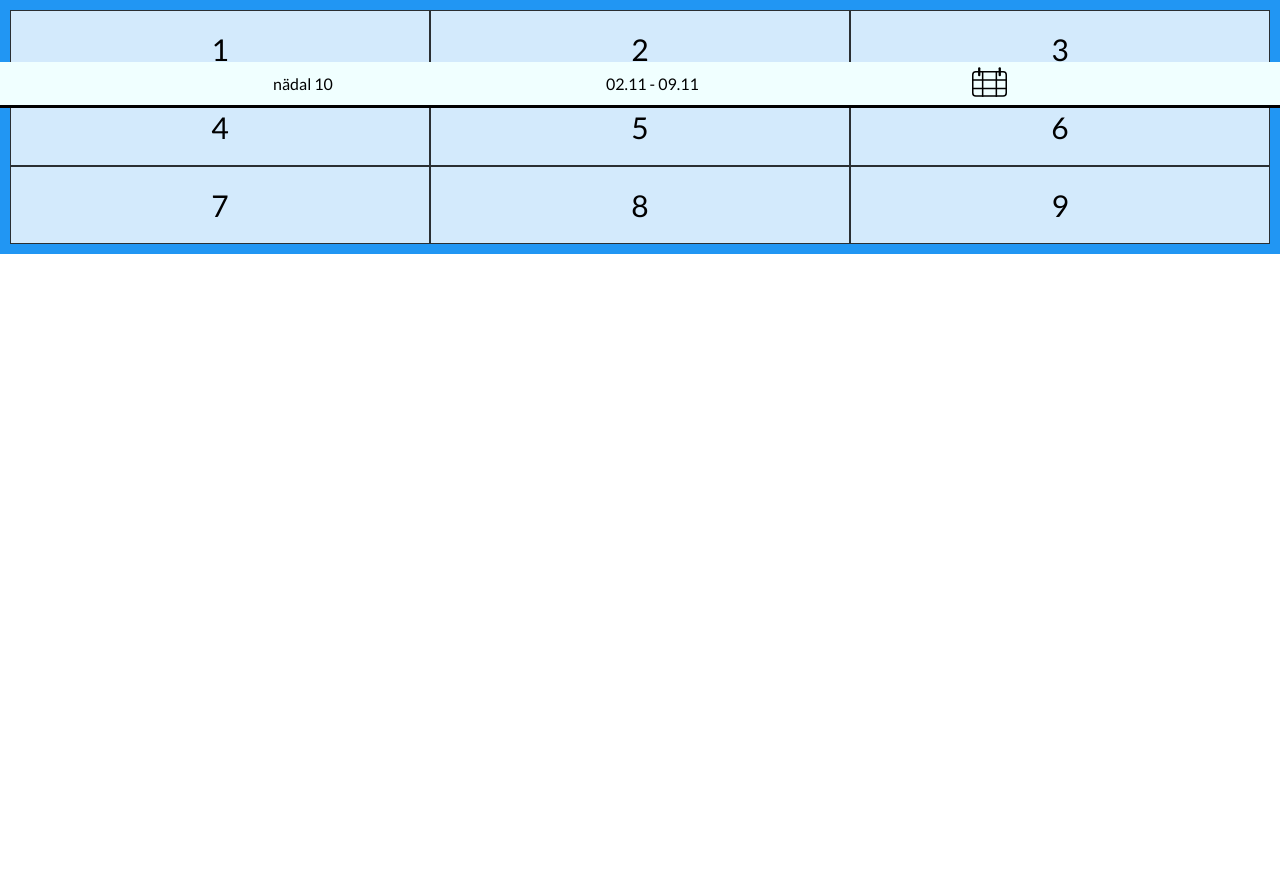
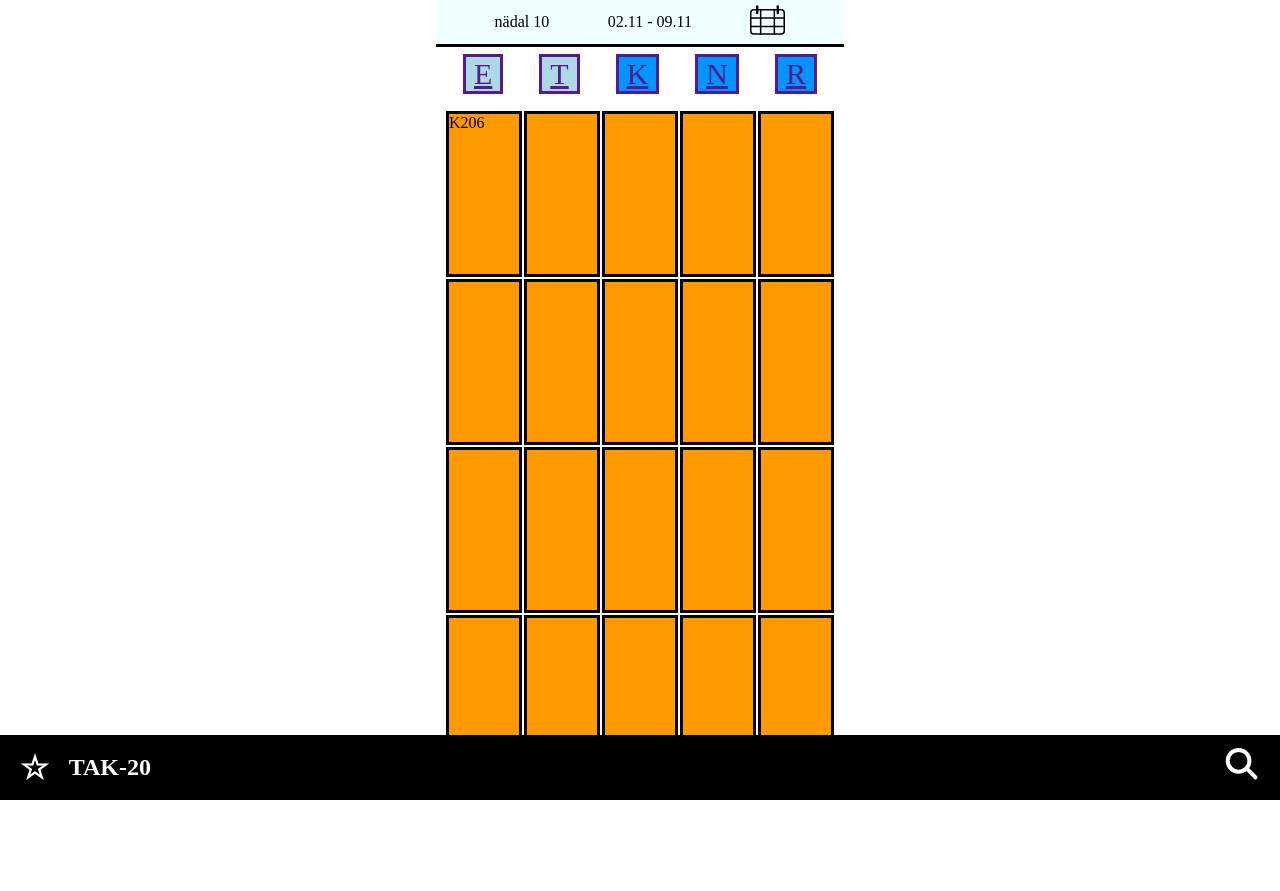
Before and after one commit to ratsepmarkus/Fest-Labs, a plain HTML site: page calender.html in a window 1280 px wide. Before the commit the page ends 800 px from the top, so only its background shows below. Drawn offline with Linux system fonts and the light colour scheme.

Commit message:
created calender grid

```diff
--- a/calender.css
+++ b/calender.css
@@ -1,29 +1,11 @@
-@import url('https://fonts.googleapis.com/css2?family=Lato&display=swap');
 * {
     margin: 0;
     padding: 0;
-    font-family: 'Lato', sans-serif;
-    box-sizing: border-box;
+    overflow-x: hidden;
 }
 
-.grid-container {
-    display: grid;
-    grid-template-columns: auto auto auto;
-    background-color: #2196F3;
-    padding: 10px;
-  }
-  .grid-item {
-    background-color: rgba(255, 255, 255, 0.8);
-    border: 1px solid rgba(0, 0, 0, 0.8);
-    padding: 20px;
-    font-size: 30px;
-    text-align: center;
-  }
-
-  .calender {
-    position: fixed;
+.calender {
     background-color: azure;
-    top: 3.9rem;
     width: 100%;
     display: flex;
     justify-content: space-evenly;
@@ -32,3 +14,93 @@
     padding-top: 5px;
     padding-bottom: 5px;
 }
+
+.Day {
+    padding-left: 8px;
+    padding-right: 8px;
+    font-size: 30px;
+    background-color: #0094FF;
+    margin: 7px;
+    border: solid;
+}
+
+.Day2 {
+    padding-left: 8px;
+    padding-right: 8px;
+    font-size: 30px;
+    background-color: lightblue;
+    margin: 7px;
+    border: solid;
+}
+
+.top-nav {
+    display: flex;
+    justify-content: space-between;
+    margin-left: 20px;
+    margin-right: 20px;
+}
+
+body {
+    display: flex;
+    justify-content: center;
+}
+
+.first-line {
+    display: flex;
+    flex-direction: column;
+    border: solid;
+}
+
+.el {
+    display: grid;
+    border: solid;
+    width: 70px;
+    height: 160px ;
+    background: #FF9900;
+}
+
+.week-timetabel {
+    display: grid;
+    align-content: center;
+    grid-template-columns: auto auto auto auto auto ;
+    grid-gap: 2px;
+    background-color: #ffffff;
+    margin: 10px;
+}
+
+.all {
+    display: flex;
+    flex-direction: column;
+}
+
+.footer {
+    background-color: black;
+    height: 65px;
+    width: 100%;
+    position: fixed;
+    bottom: 0;
+    color: white;
+    display: flex;
+    justify-content: space-between;
+    align-items: center;
+}
+
+.footerLeft {
+    padding: 5px 20px;
+    align-items: center;
+    display: flex;
+}
+
+.footerRight {
+    padding: 5px 20px;
+    align-items: center;
+}
+
+#star {
+    margin-right: 20px;
+}
+
+.bottom {
+    height: 10px;
+    margin-top: 100px;
+}
--- a/calender.html
+++ b/calender.html
@@ -3,14 +3,15 @@
 <head>
     <meta charset="UTF-8">
     <meta name="viewport" content="width=device-width, initial-scale=1.0">
-    <title>Calender</title>
+    <title>Document</title>
     <link rel="stylesheet" href="calender.css">
 </head>
 <body>
+    <div class="container">
         <div class="calender">
             <div>nädal 10</div>
             <div>02.11 - 09.11</div>
-        <a href="calender.html">
+            <a href="index.html">
                 <svg width="35" height="30" viewBox="0 0 46 39" fill="none" xmlns="http://www.w3.org/2000/svg">
                     <rect x="1" y="6" width="44" height="32" rx="4" stroke="black" stroke-width="2" stroke-linecap="round"/>
                     <line x1="9.5" y1="1.5" x2="9.5" y2="10.5" stroke="black" stroke-width="3" stroke-linecap="round" stroke-linejoin="round"/>
@@ -22,16 +23,61 @@
                 </svg>
             </a>
         </div>
-    <div class="grid-container">
-        <div class="grid-item">1</div>
-        <div class="grid-item">2</div>
-        <div class="grid-item">3</div>
-        <div class="grid-item">4</div>
-        <div class="grid-item">5</div>
-        <div class="grid-item">6</div>
-        <div class="grid-item">7</div>
-        <div class="grid-item">8</div>
-        <div class="grid-item">9</div>
+        <div class="all">
+                <div class="top-nav">
+                    <a href="">
+                        <div class="Day2">E</div>
+                    </a>
+                    <a href="">
+                        <div class="Day2">T</div>
+                    </a>
+                    <a href="">
+                        <div class="Day">K</div>
+                    </a>
+                    <a href="">
+                        <div class="Day">N</div>
+                    </a>
+                    <a href="">
+                        <div class="Day">R</div>
+                    </a>
+                </div>
+        </div>
+            <div class="week-timetabel">
+                <div class="el">K206</div>
+                <div class="el"></div>
+                <div class="el"></div>
+                <div class="el"></div>
+                <div class="el"></div>
+                <div class="el"></div>
+                <div class="el"></div>
+                <div class="el"></div>
+                <div class="el"></div>
+                <div class="el"></div>
+                <div class="el"></div>
+                <div class="el"></div>
+                <div class="el"></div>
+                <div class="el"></div>
+                <div class="el"></div>
+                <div class="el"></div>
+                <div class="el"></div>
+                <div class="el"></div>
+                <div class="el"></div>
+                <div class="el"></div>
+            </div>
+            <div class="bottom"></div>
+    </div>
+
+    <div class="footer">
+        <div class="footerLeft">
+            <h1 id="star">☆</h1>
+            <h2>TAK-20</h2>
+        </div>
+        <a class="footerRight" href="search.html">
+            <svg href='search.html' width="36" height="36" viewBox="0 0 36 36" fill="none" xmlns="http://www.w3.org/2000/svg">
+                <circle cx="14.5714" cy="12.8571" r="10.8571" stroke="white" stroke-width="4"/>
+                <path d="M23.5499 21.4286L31.5001 29.3787" stroke="white" stroke-width="4" stroke-linecap="round"/>
+            </svg>
+        </a>
     </div>
 </body>
 </html>
```
Also changed, not shown: search.html (+1 -1 lines). Lines whose indentation alone changed are shown as unchanged.
